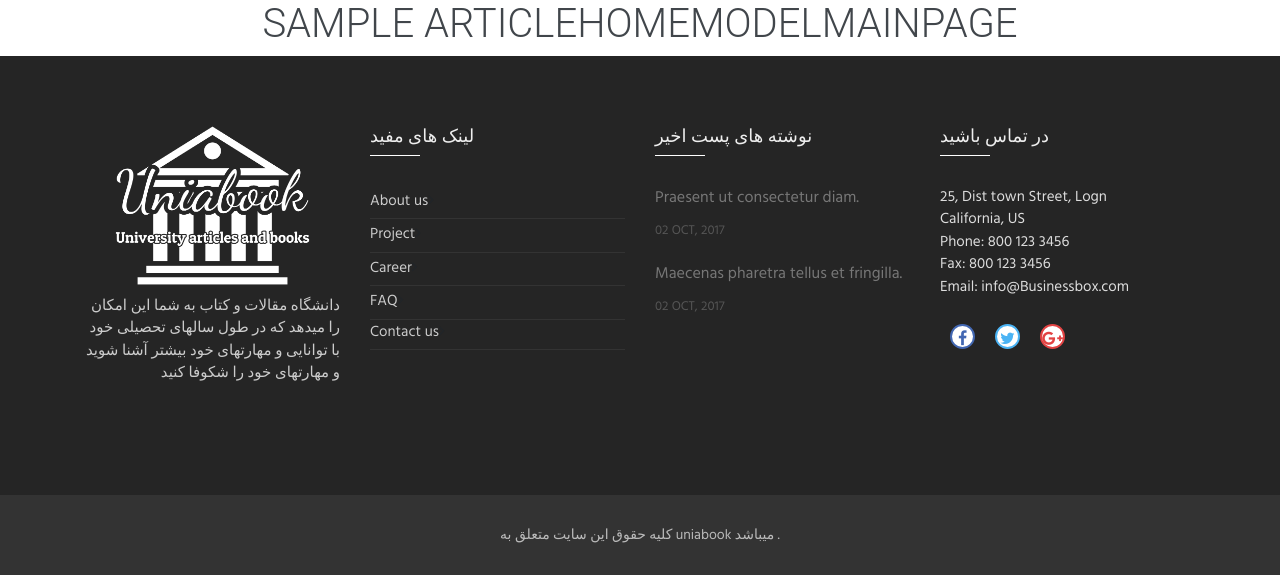
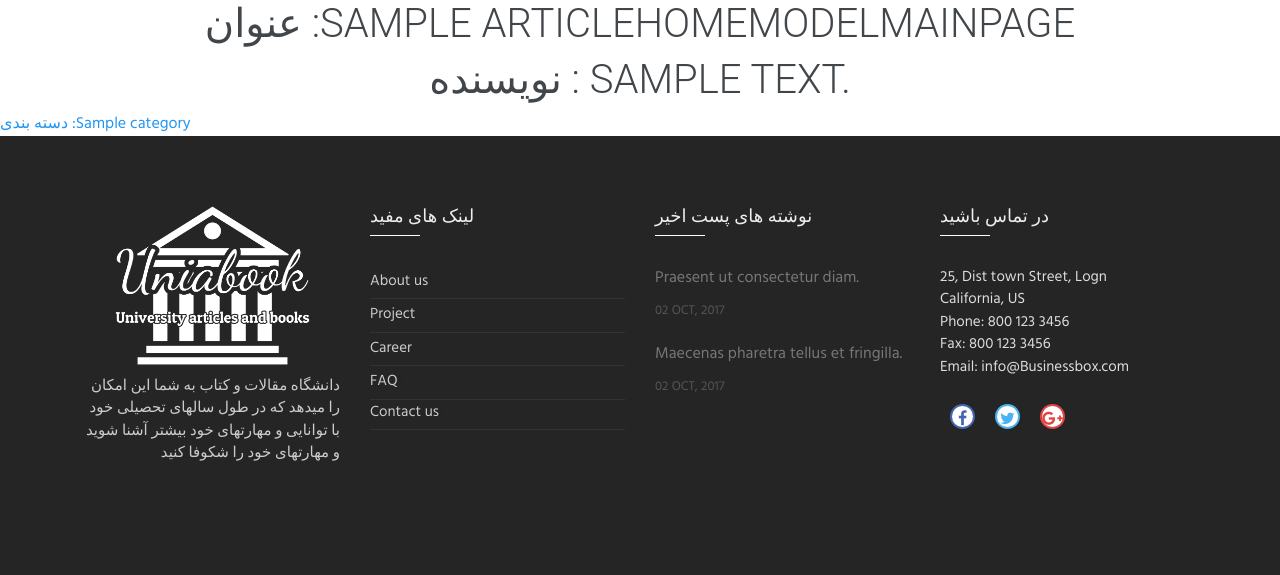
Before and after one commit to MARDINsaedmocheshi/uniabook, a Django app: template MainPage/templates/MainPage/article_detail.html in a window 1280 px wide. Shown: the part 193-768 px from the top of the page. Run offline with Django 4.2, Linux system fonts and the light colour scheme; the template is opened without the code that fills it: values that come from a table or form of the project are taken from there, others are empty; tables that the repository leaves empty hold one stand-in row (values such as "Sample post"); some libraries are stand-ins or nearby versions.

Commit message:
Getting the category of each article and book and displaying it in HTML | گرفتن دسته بندی مربوط به هر مقاله و کتاب و نمایش آن در اچ تی ام ال

```diff
--- a/MainPage/models.py
+++ b/MainPage/models.py
@@ -134,7 +134,7 @@ class BookHomeModelMainPage(models.Model):
   Publishedbook_BookHome = models.CharField(max_length=200, verbose_name = "نوبت چاپ" )
   price_of_the_book_BookHome = models.DecimalField(default=0, max_digits=12, decimal_places=0, verbose_name = "قیمت کتاب")
   name_of_the_translator_or_translators_BookHome = models.CharField(max_length=200, verbose_name = "نام مترجم یا مترجمان" )
-#   category_BookHome = models.ManyToManyField("Category", verbose_name="دسته بندی", related_name="articls")
+  category_BookHome = models.ManyToManyField("Category", verbose_name="دسته بندی", related_name="books")
   description_BookHome = models.TextField(verbose_name = "توضیحات کتاب")
 #  description_BookHome = RichTextField(blank=True, null=True,verbose_name = "توضیح کوتاه")
   publish_BookHome = models.DateTimeField(default=timezone.now, verbose_name = "زمان انتشار کتاب")
@@ -198,7 +198,7 @@ class ArticleHomeModelMainPage(models.Model):
   Body_or_text_ArticleHome = models.TextField(verbose_name = "بدنه یا متن")
   Result_ArticleHome = models.TextField(verbose_name = "نتیجه")
   References_ArticleHome = models.CharField(max_length=200, verbose_name = "منابع و ماخذ" )
-#   category_ArticleHome = models.ManyToManyField("Category", verbose_name="دسته بندی", related_name="articls")
+  category_ArticleHome = models.ManyToManyField("Category", verbose_name="دسته بندی", related_name="articls")
 #  description_ArticleHome = RichTextField(blank=True, null=True,verbose_name = "توضیح کوتاه")
   publish_ArticleHome = models.DateTimeField(default=timezone.now, verbose_name = "زمان انتشار مقاله")
   created_ArticleHome = models.DateTimeField(auto_now_add=True, verbose_name = "مقاله کی ایجاد شد؟")
--- a/MainPage/templates/MainPage/article_detail.html
+++ b/MainPage/templates/MainPage/article_detail.html
@@ -278,9 +278,18 @@ October 09, 2023
 
 
 
-<h1 class="display-6 text-center" >{{ detail_article.title_ArticleHome }}</h1>
+{% comment %} <h1 class="display-6 text-center" >{{ detail_article.title_ArticleHome }}</h1> {% endcomment %}
 
 
+{% for article in Articlspagemain %}
+    <h1 class="display-6 text-center" >عنوان :{{ article.title_ArticleHome }}</h1>
+    <h1 class="display-6 text-center" >نویسنده : {{ article.Body_or_text_ArticleHome }}</h1>
+
+      {% for cat in article.category_ArticleHome.all %}
+        <a href="">دسته بندی :{{ cat.title_category }}</a>
+      {% endfor %}
+
+{% endfor %}
 
 
 
```
Also changed, not shown: MainPage/templates/MainPage/book_detail.html (+8 -2 lines), MainPage/views.py (+8 -2 lines), MainPage/migrations/0005_articlehomemodelmainpage_category_articlehome_and_more.py (added).
